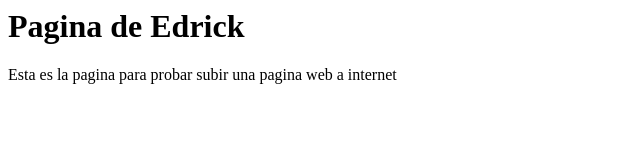
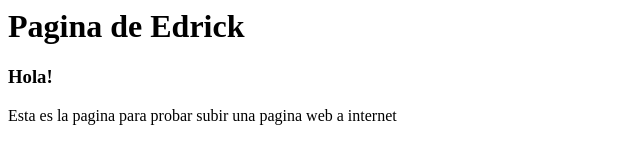
Before and after one commit to Edrick-Sadzawka/Mendoza, a plain HTML site: page index.html in a window 1280 px wide. Shown: the whole page, without its empty margins (0-640 px from the left). Drawn offline with Linux system fonts and the light colour scheme.

Commit message:
Update index.html

```diff
--- a/index.html
+++ b/index.html
@@ -6,8 +6,8 @@
   </header>
     </head>
   <body>
+    <h3> Hola! </h3>
     <p> Esta es la pagina para probar subir una pagina web a internet </p>
-
 
   </body>
 </html>
```
